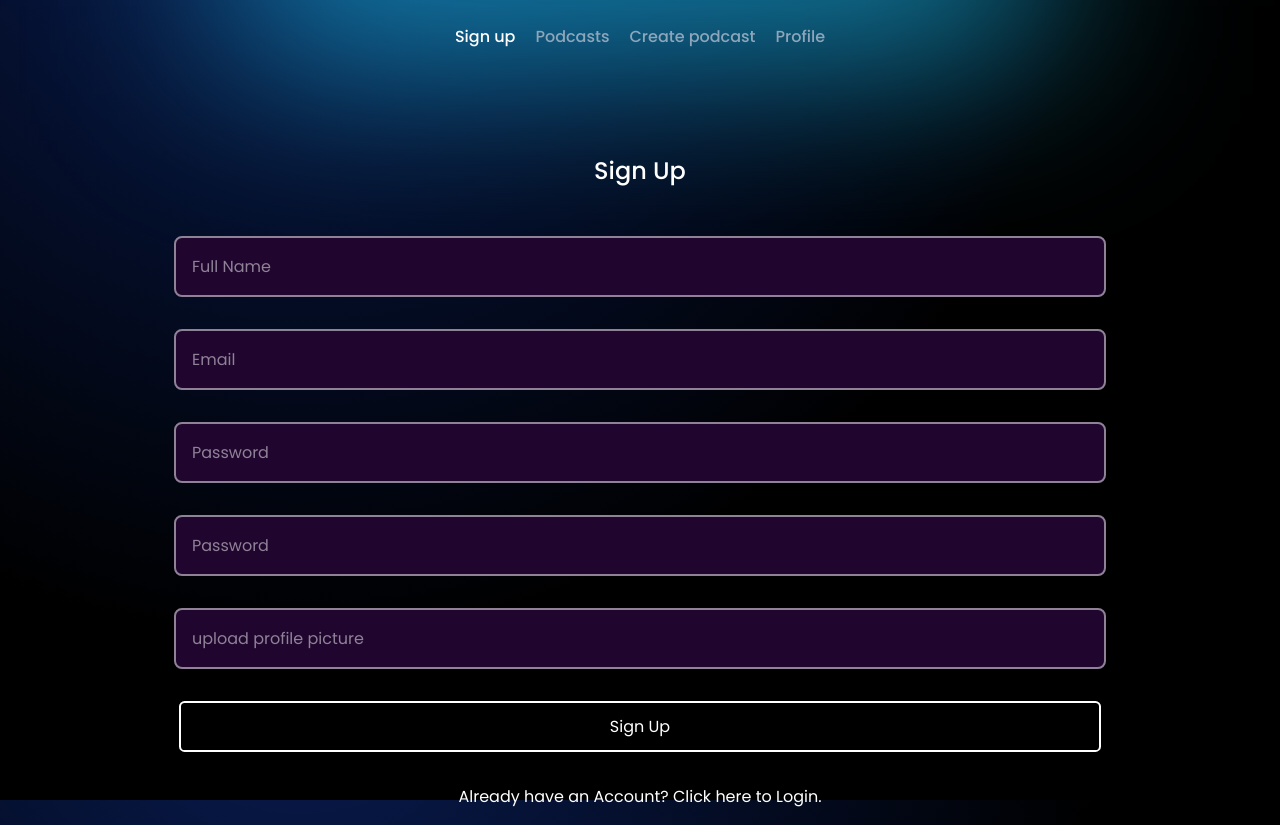
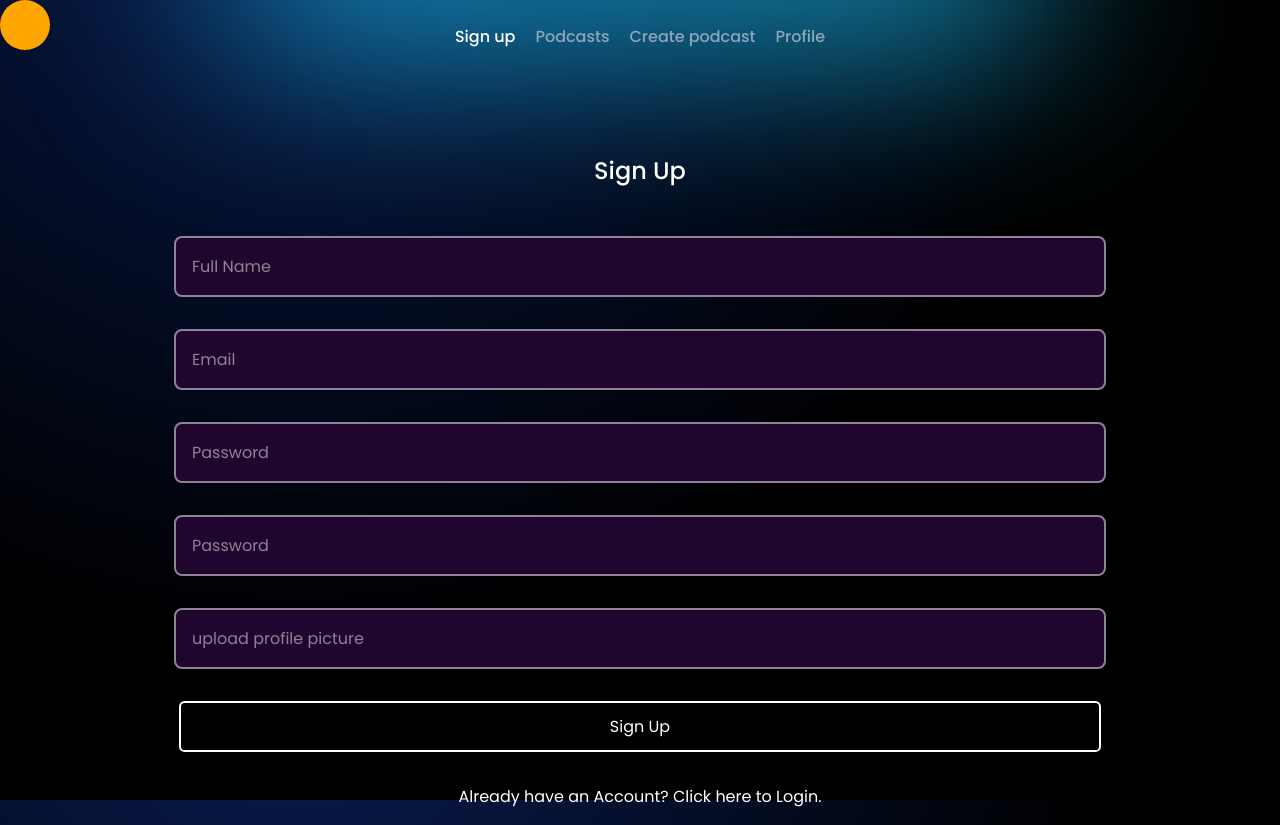
Before and after one commit to Ashishkandpal/podcast-creator, a React (Create React App) app: page /signup in a window 1280 px wide. Built offline with nearby package versions, Linux system fonts and the light colour scheme; no server answers.

Commit message:
router fixed

```diff
--- a/src/App.js
+++ b/src/App.js
@@ -43,8 +43,22 @@ function App() {
     });
     return () => unsubscribeAuth();
   }, []);
+
+  // let cursor;
+  // useEffect(() => {
+  //   cursor = document.getElementById("cursor");
+
+  //   document.body.addEventListener("mousemove", function (e) {
+  //     return (
+  //       (cursor.style.left = e.clientX + "px"),
+  //       (cursor.style.top = e.clientY + "px")
+  //     );
+  //   });
+  // }, []);
+
   return (
     <div className="App">
+      <div id="cursor" />
       <Toaster />
       <BrowserRouter>
         <Routes>
--- a/src/index.css
+++ b/src/index.css
@@ -226,3 +226,15 @@ a {
   color: var(--white);
   text-decoration: none !important;
 }
+
+.app {
+  position: relative;
+}
+
+#cursor {
+  position: absolute;
+  background-color: orange;
+  height: 50px;
+  width: 50px;
+  border-radius: 50%;
+}
--- a/src/pages/SignUp.js
+++ b/src/pages/SignUp.js
@@ -2,9 +2,18 @@ import React, { useState } from "react";
 import Header from "../components/common/Header/Header";
 import LoginForm from "../components/SignUpComponents/LoginForm/LoginForm";
 import SignUpForm from "../components/SignUpComponents/SignUpForm/SignUpForm";
+import { auth } from "../firebase";
+import { useAuthState } from "react-firebase-hooks/auth";
+import { useNavigate } from "react-router-dom";
 
 const SignUp = () => {
   const [flag, setFlag] = useState("");
+  const [user, loading, error] = useAuthState(auth);
+  const navigate = useNavigate();
+
+  if (user) {
+    navigate("/profile");
+  }
 
   return (
     <div>
```
